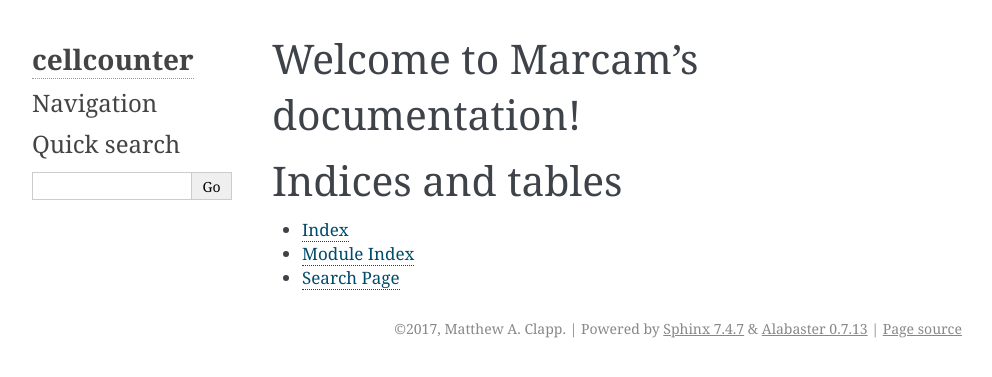
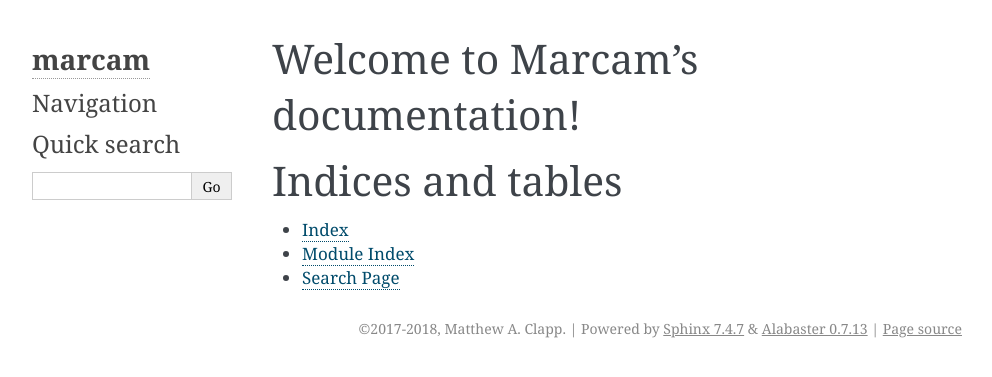
Before and after one commit to itsayellow/marcam, a Sphinx documentation site: the page built from docs/index.rst, in a window 1280 px wide. Shown: the top 377 px of the page, without its empty margins (148-1140 px from the left). Built offline with Sphinx 7.4.7, drawn with Linux system fonts in a browser that asks for light colours.

Commit message:
cellcounter -> marcam

```diff
--- a/docs/conf.py
+++ b/docs/conf.py
@@ -1,7 +1,7 @@
 #!/usr/bin/env python3
 # -*- coding: utf-8 -*-
 #
-# cellcounter documentation build configuration file, created by
+# marcam documentation build configuration file, created by
 # sphinx-quickstart on Thu Oct 19 18:39:08 2017.
 #
 # This file is execfile()d with the current directory set to its
@@ -46,8 +46,8 @@ source_suffix = '.rst'
 master_doc = 'index'
 
 # General information about the project.
-project = 'cellcounter'
-copyright = '2017, Matthew A. Clapp'
+project = 'marcam'
+copyright = '2017-2018, Matthew A. Clapp'
 author = 'Matthew A. Clapp'
 
 # The version info for the project you're documenting, acts as replacement for
@@ -115,7 +115,7 @@ html_sidebars = {
 # -- Options for HTMLHelp output ------------------------------------------
 
 # Output file base name for HTML help builder.
-htmlhelp_basename = 'cellcounterdoc'
+htmlhelp_basename = 'marcamdoc'
 
 
 # -- Options for LaTeX output ---------------------------------------------
@@ -142,7 +142,7 @@ latex_elements = {
 # (source start file, target name, title,
 #  author, documentclass [howto, manual, or own class]).
 latex_documents = [
-    (master_doc, 'cellcounter.tex', 'cellcounter Documentation',
+    (master_doc, 'marcam.tex', 'marcam Documentation',
      'Matthew A. Clapp', 'manual'),
 ]
 
@@ -152,7 +152,7 @@ latex_documents = [
 # One entry per manual page. List of tuples
 # (source start file, name, description, authors, manual section).
 man_pages = [
-    (master_doc, 'cellcounter', 'cellcounter Documentation',
+    (master_doc, 'marcam', 'marcam Documentation',
      [author], 1)
 ]
 
@@ -163,7 +163,7 @@ man_pages = [
 # (source start file, target name, title, author,
 #  dir menu entry, description, category)
 texinfo_documents = [
-    (master_doc, 'cellcounter', 'cellcounter Documentation',
-     author, 'cellcounter', 'One line description of project.',
+    (master_doc, 'marcam', 'marcam Documentation',
+     author, 'marcam', 'One line description of project.',
      'Miscellaneous'),
 ]
```
Also changed, not shown: 1 other file.
